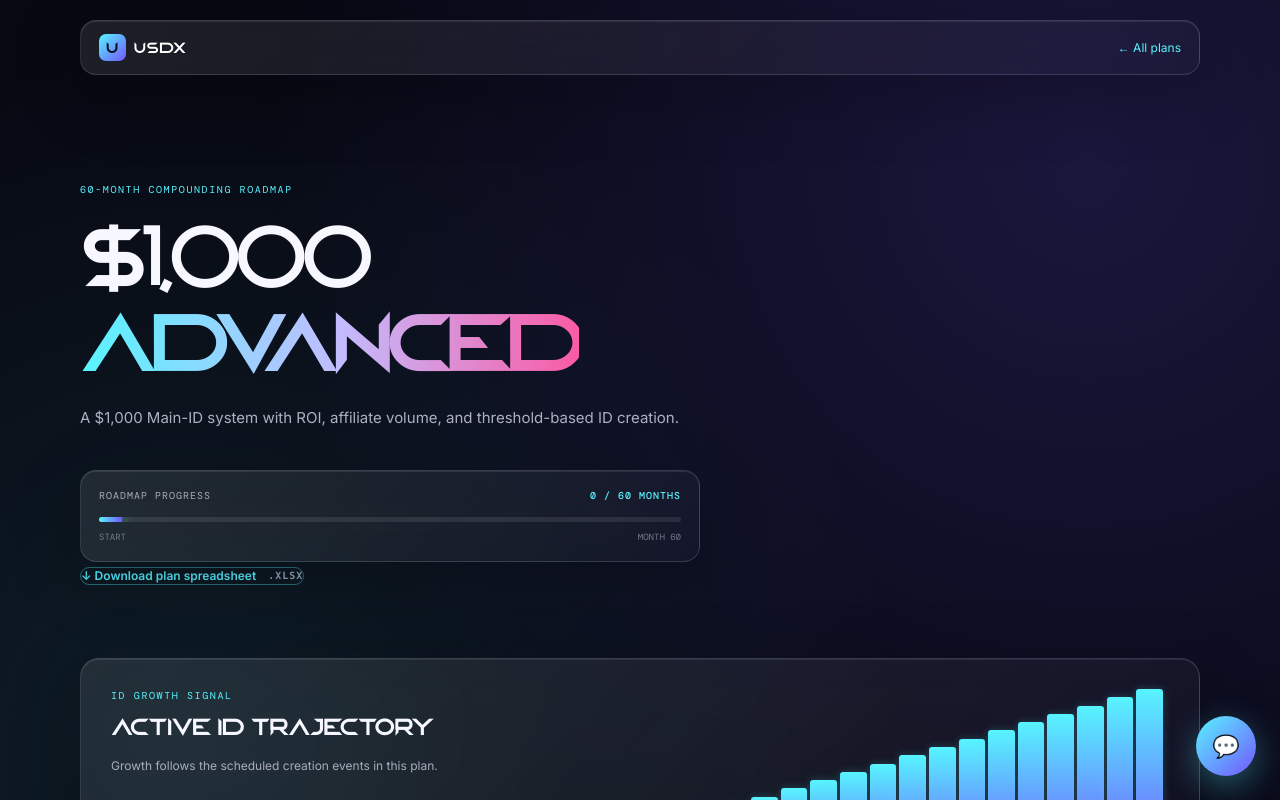
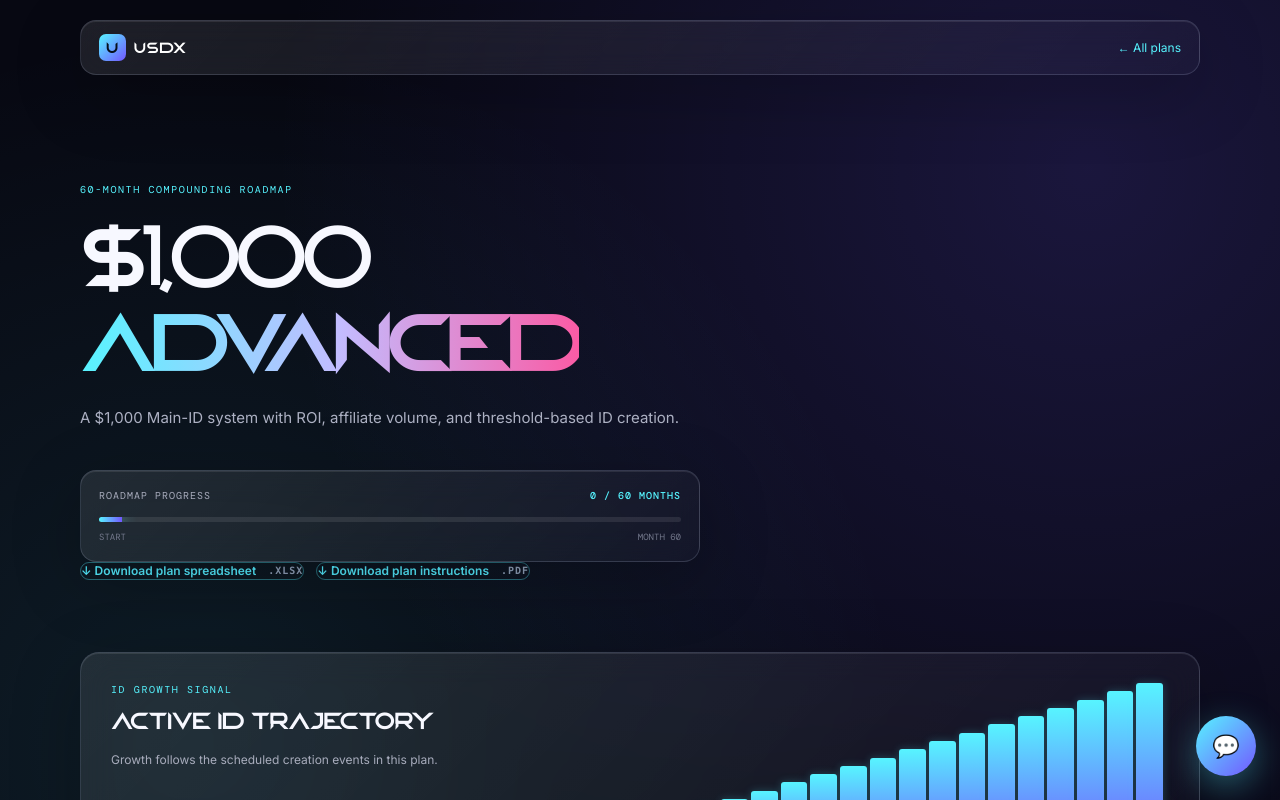
Before and after one commit to sabareshvsb/usdx, a Next.js app: page /guide/1000 in a window 1280 px wide. Shown: the top 800 px of the page. Built offline with nearby package versions, Linux system fonts and the light colour scheme.

Commit message:
Add plan instruction PDF downloads to guide pages

```diff
--- a/src/components/PlanGuide.jsx
+++ b/src/components/PlanGuide.jsx
@@ -9,7 +9,10 @@ export default function PlanGuide({ plan }) {
       <section className="plan-hero">
         <p className="guide-kicker">{plan.horizon}-MONTH COMPOUNDING ROADMAP</p><h1>{plan.price} <em>{plan.name.replace("Compounding Plan", "")}</em></h1><p>{plan.summary}</p>
         <div className="progress-wrap glass-panel"><div className="progress-meta"><span>ROADMAP PROGRESS</span><b>0 / {plan.horizon} MONTHS</b></div><div className="progress-track"><i /></div><div className="progress-months"><span>START</span><span>MONTH {plan.horizon}</span></div></div>
-        <a className="mt-4 inline-flex items-center gap-3 rounded-[10px] border border-cyan-300/40 px-4 py-3 text-xs font-semibold text-cyan-300 transition hover:-translate-y-0.5 hover:bg-cyan-300/10" href={plan.download} download={plan.downloadName}>↓ Download plan spreadsheet <span className="font-mono text-[10px] tracking-widest text-slate-400">.XLSX</span></a>
+        <div className="flex flex-wrap items-center gap-3">
+          <a className="mt-4 inline-flex items-center gap-3 rounded-[10px] border border-cyan-300/40 px-4 py-3 text-xs font-semibold text-cyan-300 transition hover:-translate-y-0.5 hover:bg-cyan-300/10" href={plan.download} download={plan.downloadName}>↓ Download plan spreadsheet <span className="font-mono text-[10px] tracking-widest text-slate-400">.XLSX</span></a>
+          <a className="mt-4 inline-flex items-center gap-3 rounded-[10px] border border-cyan-300/40 px-4 py-3 text-xs font-semibold text-cyan-300 transition hover:-translate-y-0.5 hover:bg-cyan-300/10" href={plan.pdf} download={plan.pdfName}>↓ Download plan instructions <span className="font-mono text-[10px] tracking-widest text-slate-400">.PDF</span></a>
+        </div>
       </section>
       <section className="id-graph glass-panel"><div><p className="guide-kicker">ID GROWTH SIGNAL</p><h2>Active ID trajectory</h2><span>Growth follows the scheduled creation events in this plan.</span></div><div className="chart" aria-label="ID growth graph">{graph.map((point) => <i key={point.month} style={{ height: `${Math.max(8, point.ids / maxIds * 100)}%` }} title={`Month ${point.month}: ${point.ids} IDs`} />)}</div><div className="chart-axis"><span>MONTH 1</span><span>MONTH {plan.horizon}</span></div></section>
       <section className="instructions"><div className="instruction-heading"><p className="guide-kicker">EXECUTION LOG</p><h2>Monthly <em>instructions.</em></h2><span>{plan.steps.length} roadmap checkpoints</span></div><div className="instruction-grid">{plan.steps.map(([month, title, detail], index) => <article className="instruction-card glass-panel" key={`${month}-${index}`}><span>{month}</span><h3>{title}</h3><p>{detail}</p></article>)}</div></section>
--- a/src/data/plans.js
+++ b/src/data/plans.js
@@ -68,7 +68,7 @@ export const defaultPlan = {
 };
 
 export const plans = {
-  500: { slug: "500", price: "$500", name: "Starter Compounding Plan", horizon: 60, summary: "A deliberate Main-ID roadmap that expands into 45 IDs over 60 months.", download: "/downloads/usdx-500-compounding.xlsx", downloadName: "USDX 500 Compounding Plan.xlsx", steps: fiveHundred, graph: [1,1,1,1,1,1,1,1,1,1,1,1,1,2,2,2,2,2,2,2,2,2,2,2,3,3,3,3,3,3,3,4,4,5,5,6,6,6,7,8,9,10,10,10,12,12,14,16,17,17,19,22,25,26,26,30,34,38,42,45] },
-  1000: { slug: "1000", price: "$1,000", name: "Advanced Compounding Plan", horizon: 60, summary: "A $1,000 Main-ID system with ROI, affiliate volume, and threshold-based ID creation.", download: "/downloads/usdx-1000-compounding.xlsx", downloadName: "USDX 1000 Compounding Plan.xlsx", steps: oneThousand, graph: oneThousandSchedule.map((month, index) => ({ month, ids: index + 2 })) },
-  5000: { slug: "5000", price: "$5,000", name: "Professional Compounding Plan", horizon: 36, summary: "A multi-level ROI and affiliate plan with structured deployment across five levels.", download: "/downloads/usdx-5000-aff-070.xlsx", downloadName: "USDX 5000 AFF 0.70.xlsx", steps: fiveThousand, graph: fiveThousandActions.map((_, index) => Math.min(5, Math.max(1, Math.ceil((index + 1) / 7)))) },
+  500: { slug: "500", price: "$500", name: "Starter Compounding Plan", horizon: 60, summary: "A deliberate Main-ID roadmap that expands into 45 IDs over 60 months.", download: "/downloads/usdx-500-compounding.xlsx", downloadName: "USDX 500 Compounding Plan.xlsx", pdf: "/downloads/USDX500_INSTRUCTIONS.pdf", pdfName: "USDX500_INSTRUCTIONS.pdf", steps: fiveHundred, graph: [1,1,1,1,1,1,1,1,1,1,1,1,1,2,2,2,2,2,2,2,2,2,2,2,3,3,3,3,3,3,3,4,4,5,5,6,6,6,7,8,9,10,10,10,12,12,14,16,17,17,19,22,25,26,26,30,34,38,42,45] },
+  1000: { slug: "1000", price: "$1,000", name: "Advanced Compounding Plan", horizon: 60, summary: "A $1,000 Main-ID system with ROI, affiliate volume, and threshold-based ID creation.", download: "/downloads/usdx-1000-compounding.xlsx", downloadName: "USDX 1000 Compounding Plan.xlsx", pdf: "/downloads/USDX1000_INSTRUCTIONS.pdf", pdfName: "USDX1000_INSTRUCTIONS.pdf", steps: oneThousand, graph: oneThousandSchedule.map((month, index) => ({ month, ids: index + 2 })) },
+  5000: { slug: "5000", price: "$5,000", name: "Professional Compounding Plan", horizon: 36, summary: "A multi-level ROI and affiliate plan with structured deployment across five levels.", download: "/downloads/usdx-5000-aff-070.xlsx", downloadName: "USDX 5000 AFF 0.70.xlsx", pdf: "/downloads/USDX5000_INSTRUCTIONS.pdf", pdfName: "USDX5000_INSTRUCTIONS.pdf", steps: fiveThousand, graph: fiveThousandActions.map((_, index) => Math.min(5, Math.max(1, Math.ceil((index + 1) / 7)))) },
 };
```
Also changed, not shown: 2 other files (tests, documents, lock files or other folders).
